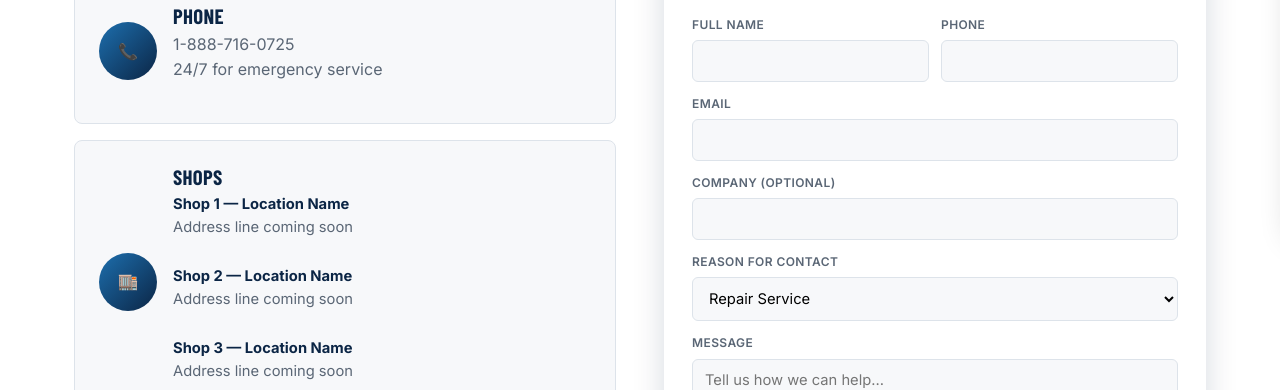
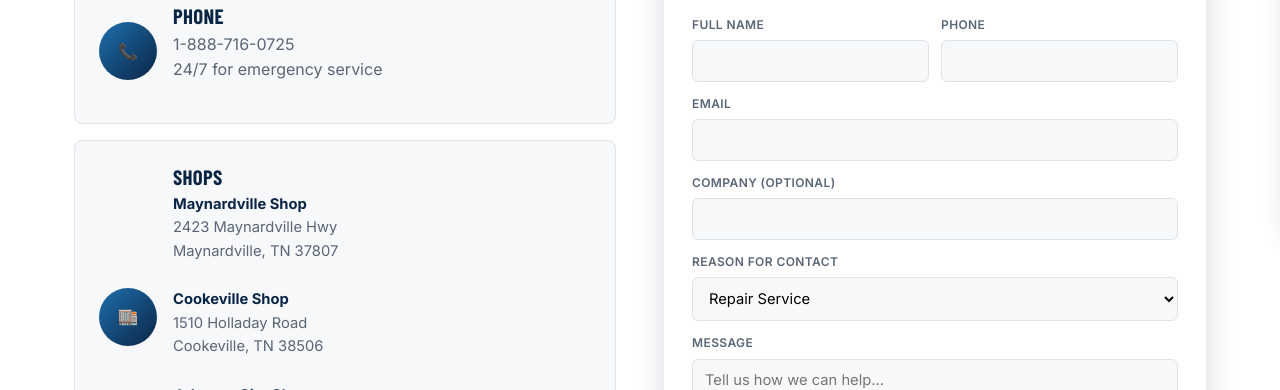
Before and after one commit to MaskedOcho/aw-compressor-website, a plain HTML site: page contact.html in a window 1280 px wide. Shown: the part 562-952 px from the top of the page. Drawn offline with nearby package versions, Linux system fonts and the light colour scheme.

Commit message:
Fill in real shop addresses on Contact page
Co-Authored-By: Claude Sonnet 5 <noreply@anthropic.com>

```diff
--- a/contact.html
+++ b/contact.html
@@ -85,9 +85,9 @@
           <div>
             <h3 style="margin-bottom:4px;">Shops</h3>
             <div class="shops-list">
-              <p class="shops-list-item"><strong>Shop 1 — Location Name</strong>Address line coming soon</p>
-              <p class="shops-list-item"><strong>Shop 2 — Location Name</strong>Address line coming soon</p>
-              <p class="shops-list-item"><strong>Shop 3 — Location Name</strong>Address line coming soon</p>
+              <p class="shops-list-item"><strong>Maynardville Shop</strong>2423 Maynardville Hwy<br>Maynardville, TN 37807</p>
+              <p class="shops-list-item"><strong>Cookeville Shop</strong>1510 Holladay Road<br>Cookeville, TN 38506</p>
+              <p class="shops-list-item"><strong>Johnson City Shop</strong>1400 E Millard Street<br>Johnson City, TN 37601</p>
             </div>
           </div>
         </div>
```
